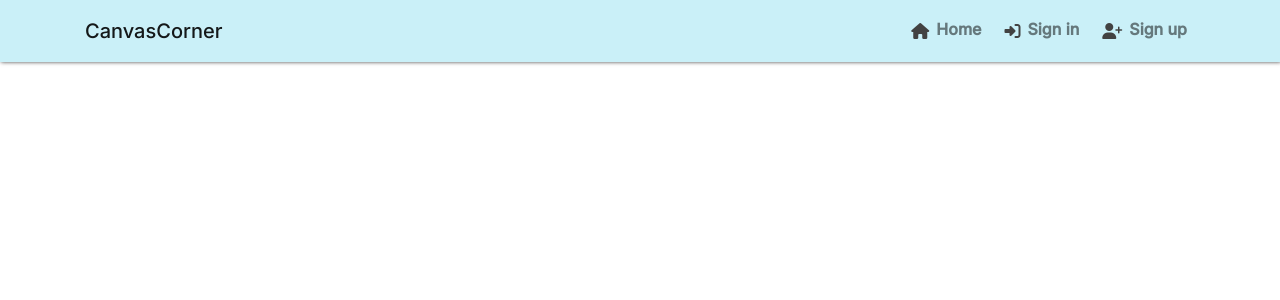
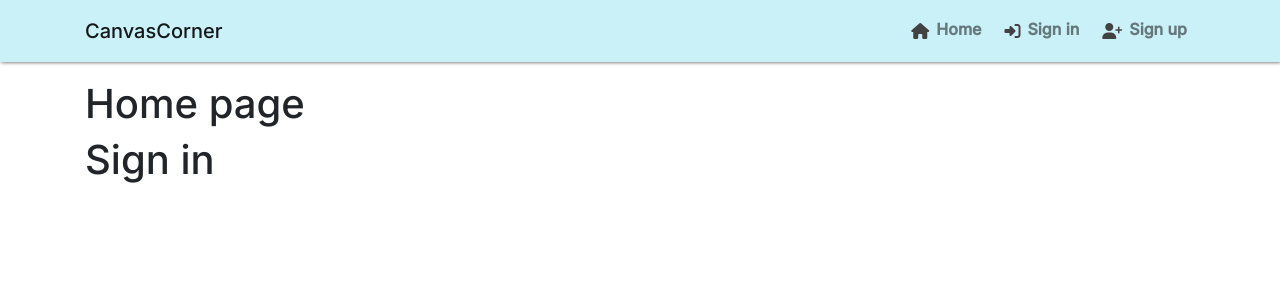
Before and after one commit to damidaramola/canvas-corner, a React (Create React App) app: page / in a window 1280 px wide. Shown: the top 300 px of the page. Built offline with nearby package versions, Linux system fonts and the light colour scheme.

Commit message:
add h1 tags for pages and routing

```diff
--- a/src/App.js
+++ b/src/App.js
@@ -1,17 +1,18 @@
 
 import NavBar from './components/NavBar';
 import styles from './App.module.css'
-import './index.css'
 import Container from 'react-bootstrap/Container'
 
 function App() {
   return (
     <div className={styles.App}>
-        <NavBar>
-          <Container>
+      <NavBar/>
+        <Container className={styles.Main}>
+          <h1>Home page</h1>
+          <h1> Sign in</h1>
 
-          </Container>
-        </NavBar>
+        </Container>
+
     </div>
   );
 }
--- a/src/App.module.css
+++ b/src/App.module.css
@@ -15,6 +15,15 @@
 
 
 }
+
+* {
+    box-sizing:boarder-box;
+}
+
+/* push content down below navbar */
+.Main{
+    padding-top:80px;
+ }
 
 /* style app icons */
 
--- a/src/components/NavBar.js
+++ b/src/components/NavBar.js
@@ -4,7 +4,7 @@ import styles from "../styles/NavBar.module.css";
 
 const NavBar = () => {
   return (
-    <Navbar className={styles.NavBar}  expand="lg" fixed="top">
+    <Navbar className={styles.NavBar}  expand="md" fixed="top">
       <Container>
     <Navbar.Brand >CanvasCorner</Navbar.Brand>
     <Navbar.Toggle aria-controls="basic-navbar-nav" />
```
Also changed, not shown: src/styles/NavBar.module.css (line endings or trailing spaces).
